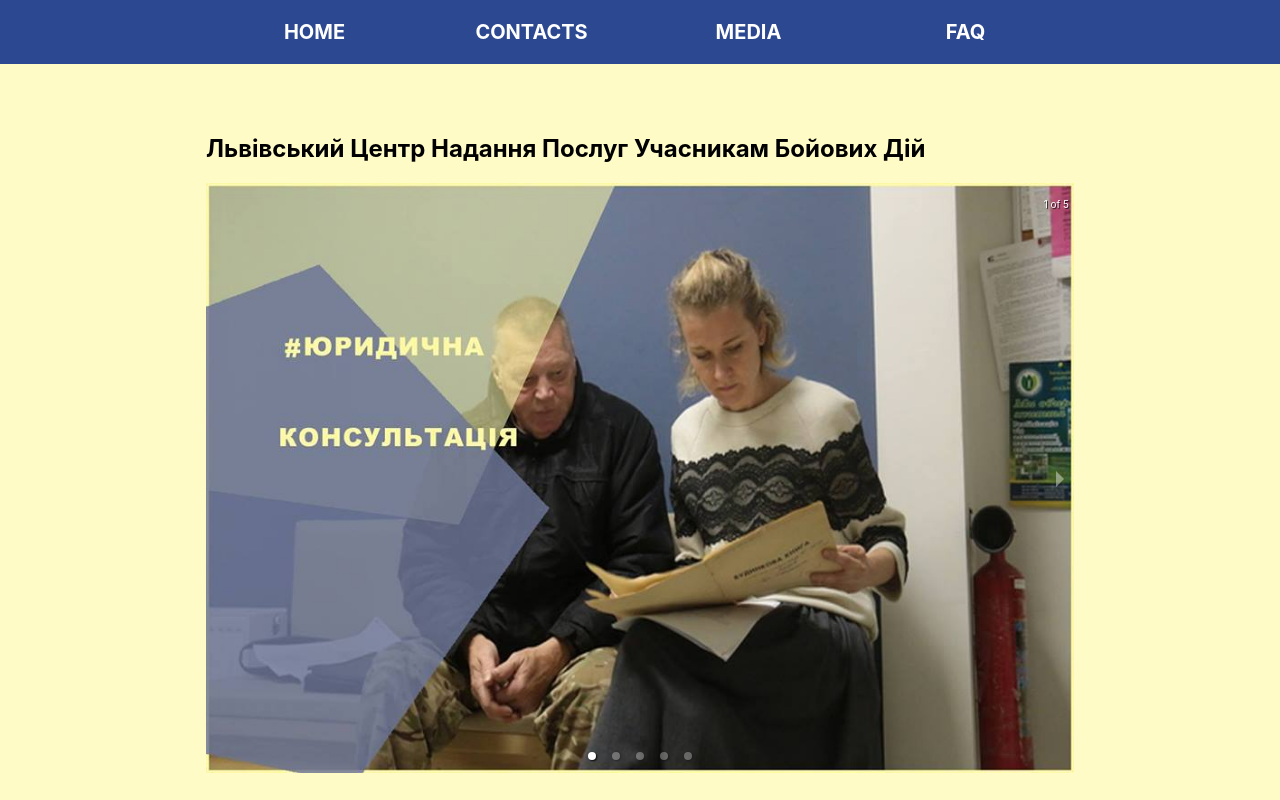
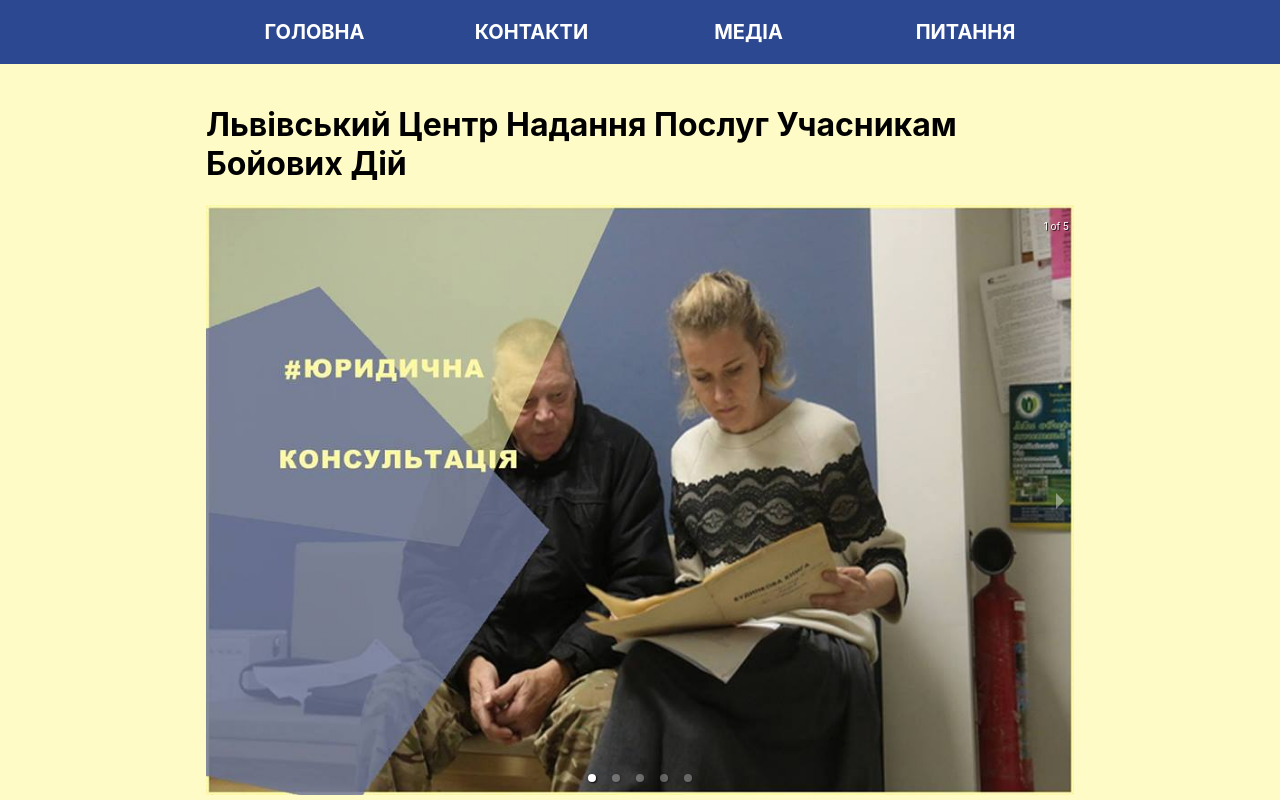
Before and after one commit to adam4leos/LCNPUBD, a React (Create React App) app: page / in a window 1280 px wide. Shown: the top 800 px of the page. Built offline with nearby package versions, Linux system fonts and the light colour scheme; the HTML template or start-up script is replaced by a standard one.

Commit message:
contacts finished

```diff
--- a/package.json
+++ b/package.json
@@ -32,8 +32,10 @@
   },
   "devDependencies": {
     "install": "^0.13.0",
+    "leaflet": "^1.5.1",
     "npm": "^6.11.3",
     "react-accessible-accordion": "^3.0.0",
+    "react-leaflet": "^2.4.0",
     "styled-components": "^4.3.2"
   }
 }
--- a/public/index.html
+++ b/public/index.html
@@ -3,6 +3,7 @@
   <head>
     <meta charset="utf-8" />
     <link rel="shortcut icon" href="%PUBLIC_URL%/favicon.ico" />
+    <link rel="stylesheet" href="https://unpkg.com/leaflet@0.7.7/dist/leaflet.css" />
     <meta name="viewport" content="width=device-width, initial-scale=1" />
     <meta name="theme-color" content="#000000" />
     <meta
--- a/src/App.jsx
+++ b/src/App.jsx
@@ -4,8 +4,8 @@ import { BrowserRouter as Router, Route } from 'react-router-dom';
 
 import Header from './components/Header';
 import FAQ from './components/FAQ';
-import Home from "./components/Home";
-const Contacts = () => 'Contacts';
+import Home from './components/Home';
+import Contacts from './components/Contacts';
 const Media = () => 'Media';
 
 const Content = styled.div`
--- /dev/null
+++ b/src/components/Contacts.jsx
@@ -0,0 +1,43 @@
+import React from 'react';
+import styled from 'styled-components';
+
+import LeafletMap from './LeafletMap';
+
+const Item = styled.li`
+padding: 10px;
+font-size: 20px;
+`;
+
+const Bla = styled(LeafletMap)`
+width: 100%;
+height: 400px;
+`
+
+const Contacts = () => {
+  return (
+    <div>
+      <h2>Контакти</h2>
+
+      <div>
+        <ul>
+          <Item>
+            Телефон - <a href="tel:0322546116">(032) 254 61 16</a>
+          </Item>
+          <Item>
+            Группа Facebook -{' '}
+            <a href="https://www.facebook.com/pg/LCNPUBD" target="_blank">
+              Львівський центр надання послуг учасникам бойових дій
+            </a>
+          </Item>
+          <Item>
+            Электронна пошта - <a href="mailto:centr.ubd@gmail.com">centr.ubd@gmail.com</a>
+          </Item>
+        </ul>
+
+        <Bla />
+      </div>
+    </div>
+  );
+}
+
+export default Contacts;
--- a/src/components/FAQ.jsx
+++ b/src/components/FAQ.jsx
@@ -12,6 +12,7 @@ import 'react-accessible-accordion/dist/fancy-example.css';
 
 const FAQ = () => (
   <div>
+    <h2>Питання та Відповіді</h2>
     <Accordion allowZeroExpanded={true}>
       <AccordionItem>
         <AccordionItemHeading>
@@ -163,7 +164,7 @@ const FAQ = () => (
           <p>
             Також можна переглянути:
             <a href="https://loda.gov.ua/katalog_dilyanok_dlya_uchasnykiv_ato" target="_blank">
-              Каталог ділянок для учасників АТО{' '}
+               Каталог ділянок для учасників АТО{' '}
             </a>
           </p>
         </AccordionItemPanel>
--- a/src/components/Header.jsx
+++ b/src/components/Header.jsx
@@ -5,7 +5,7 @@ import { Link } from 'react-router-dom';
 const HeaderEl = styled.div`
   display: flex;
   justify-content: center;
-  margin-bottom: 50px;
+  margin-bottom: 20px;
   width: 100%;
   background: #2c4890;
 `;
@@ -59,16 +59,16 @@ const Header = () => (
   <HeaderEl>
     <Navigation>
       <Item>
-        <LinkEl to="/">Home</LinkEl>
+        <LinkEl to="/">Головна</LinkEl>
       </Item>
       <Item>
-        <LinkEl to="/contacts/">Contacts</LinkEl>
+        <LinkEl to="/contacts/">Контакти</LinkEl>
       </Item>
       <Item>
-        <LinkEl to="/media/">Media</LinkEl>
+        <LinkEl to="/media/">Медіа</LinkEl>
       </Item>
       <Item>
-        <LinkEl to="/faq/">FAQ</LinkEl>
+        <LinkEl to="/faq/">Питання</LinkEl>
       </Item>
     </Navigation>
   </HeaderEl>
--- a/src/components/Home.jsx
+++ b/src/components/Home.jsx
@@ -22,7 +22,7 @@ function App() {
 
     return (
         <main className="main">
-            <h2>Львівський Центр Надання Послуг Учасникам Бойових Дій</h2>
+            <h1>Львівський Центр Надання Послуг Учасникам Бойових Дій</h1>
             <Carousel showArrows={true}>
                 {slides.map(slide => (
                     <div>
--- /dev/null
+++ b/src/components/LeafletMap.jsx
@@ -0,0 +1,28 @@
+import React, { Component } from 'react'
+import { render } from 'react-dom'
+import { Map, Marker, Popup, TileLayer } from 'react-leaflet'
+
+export default class LeafletMap extends Component {
+  state = {
+    lat: 51.505,
+    lng: -0.09,
+    zoom: 13,
+  }
+
+  render() {
+    const position = [this.state.lat, this.state.lng]
+    return (
+      <Map center={position} zoom={this.state.zoom}>
+        <TileLayer
+          attribution='&amp;copy <a href="http://osm.org/copyright">OpenStreetMap</a> contributors'
+          url="https://{s}.tile.openstreetmap.org/{z}/{x}/{y}.png"
+        />
+        <Marker position={position}>
+          <Popup>
+            A pretty CSS3 popup. <br /> Easily customizable.
+          </Popup>
+        </Marker>
+      </Map>
+    )
+  }
+}
--- a/src/index.css
+++ b/src/index.css
@@ -19,3 +19,8 @@ code {
   flex-direction: column;
   align-items: center;
 }
+
+.leaflet-container {
+  height: 400px;
+  width: 100%;
+}
```
Also changed, not shown: 1 other file (tests, documents, lock files or other folders).
